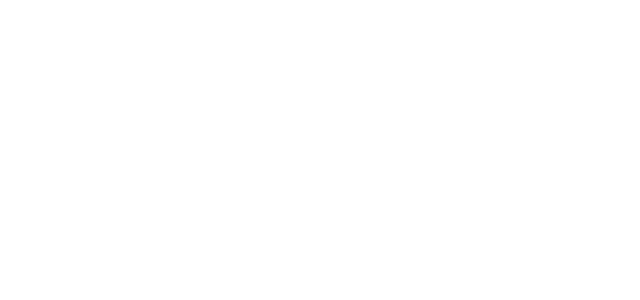
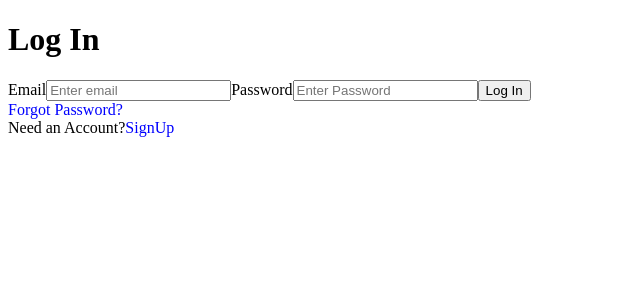
Before and after one commit to prajun7/phonebook, a React (Create React App) app in the folder client/: page /login in a window 1280 px wide. Shown: the top 300 px of the page, without its empty margins (0-640 px from the left). Built offline with nearby package versions, Linux system fonts and the light colour scheme.

Commit message:
logIn page

```diff
--- a/client/src/App.js
+++ b/client/src/App.js
@@ -1,6 +1,8 @@
 import './App.css';
 import SignUp from './components/pages/signUp/SignUp'
 import Home from './components/pages/home/Home'
+import ForgotPassword from './components/pages/forgotPassword/forgotPassword';
+import LogIn from './components/pages/logIn/LogIn';
 
 import { BrowserRouter as Router, Switch, Route } from 'react-router-dom';
 
@@ -15,8 +17,9 @@
         <UserContextProvider>
           <Switch>
             <Route path = "/" exact component ={Home} />
+            <Route path = "/login" component = {LogIn} />
             <Route path = "/signup" component = {SignUp} />
-
+            <Route path = "/forgotpassword" component = {ForgotPassword} />
           </Switch>
         </UserContextProvider>
       </Router>
--- /dev/null
+++ b/client/src/components/pages/forgotPassword/forgotPassword.js
@@ -0,0 +1,14 @@
+import React from 'react';
+
+// This will be the SignUp Page,
+// User will be able to SigUp from this page, if they don't have an account
+
+function ForgotPassword() {
+  return (
+  <div>
+      <h1>Forgot Password page</h1>
+  </div>
+  );
+}
+
+export default ForgotPassword;
--- /dev/null
+++ b/client/src/components/pages/logIn/LogIn.js
@@ -0,0 +1,142 @@
+/*
+Login Page,
+Shows the login page, where user can login
+Here, once they are logged in, we sent them to home page
+Once they are logged in, we store the user's information inside the context
+This user information that we stored in context, can be then used in any other page as per our need
+Only when the setLoggedIn from context is TRUE that means the user is currently logged in,
+*/
+
+import React, { useContext, useState } from 'react';
+import { Link, useHistory } from "react-router-dom";
+import { UserContext } from '../../../contexts/UserContext';
+import './LogIn.css';
+
+// This will be the LogIn Page,
+// User will be able to LogIn from this page, if they have an account
+
+const API_BASE = "http://localhost:5000";
+
+function LogIn() {
+  const[email, setEmail] = useState('');
+  const[password, setPassword] = useState('');
+  const[error, setError] = useState(null);
+ // const[successMessage, setSuccessMessage] = useState(null);
+  const history = useHistory();
+
+  // Using context to get the setLoggedIn and setUser
+  const {setLoggedIn, setUser} = useContext(UserContext);
+
+  /*
+    This removes the underline and makes the text blue from the links
+    Used below in Forgot Password? and Need an Account?
+  */
+  const navStyle ={
+    color : 'blue',
+    textDecoration : 'none'   // Removing the text-decoration(underline) from the links
+    // In Javascript while writing CSS we need to change text-decoration to textDecoration
+};
+
+/*
+  Checks wheather the user credential is correct or not
+  Checks database - handled by backend
+*/
+  const handleSubmitLogIn = async (e) => {
+    e.preventDefault();
+
+    try{
+      const res = await fetch(
+        `${API_BASE}/auth/login`,{
+        method : "POST",
+        headers : {
+          "Content-Type" : "application/json"
+        },
+        body : JSON.stringify({
+          email : email,
+          password : password
+        })
+        });
+       // console.log(res);   // this prints out the response object
+        const data = await res.json();
+      //  console.log(data);   // this prints the data/error from the server
+      if (!res.ok){
+        setError(data.error);   // in backend we set, {'error' : "Email already exists"}
+                                // so, we are doing data.error
+       // setSuccessMessage(null);   //need to set this to null so, that both error and success message
+      }                               // won't show up together
+
+      if(res.ok){
+      // setSuccessMessage("User Successfull LoggedIn");
+      // NO need to set successMessage as we are directly redirecting to the user page once loggedin
+
+       // console.log(data.authToken);  // This will give us the auth tokrn of the user that we created
+                      // in backend we set, res.header('authToken',token).send({'authToken' : token, 'user_info_backend' : user});
+                      // so, to set userID we can do, data.user here similar to data.error
+        setError(null);  //need to set this to null so, that both error and success message
+                         //  won't show up together
+
+      // console.log(data.user_info_backend); // This will give us the user info that we creatd in backend
+
+      // Using ComtextAPI to store the user info that is just signed up,
+      setLoggedIn(true);   //Setting true for user is logged in
+      setUser(data.user_info_backend);   //Setting the user information
+
+      // Must use return here, to prevent memory leakage
+        return history.push("/");
+      }
+
+    }catch(err){   //This is to handle network/connection errors
+      setError(err.message);
+      // setSuccessMessage(null);
+    }
+  }
+
+  return (
+    <div>   {/* Start of the main div */}
+    { error && <div className = 'error-message'>{error}</div>}
+    {/* { successMessage && <div className = "success-message">{successMessage}</div> } */}
+        {/* Only load this if error or successMessage is present */}
+
+      <div className='login'>
+          <h1>Log In </h1>
+          <form >
+            <label>Email</label>
+            <input
+                type = "email"
+                placeholder='Enter email'
+                required
+                onChange={(e) => setEmail(e.target.value)}
+              />
+
+            <label>Password</label>
+            <input
+                type = "password"
+                placeholder='Enter Password'
+                required
+                onChange={(e) => setPassword(e.target.value)}
+              />
+            <button onClick={handleSubmitLogIn}> Log In </button>
+
+            {/* ** Forgot Password? ** */}
+            <div className='fotgot-password-text'>
+                <Link style = {navStyle} to = "/forgotpassword">
+                  Forgot Password?
+                </Link>
+            </div>
+          </form>
+
+      </div>  {/* end of div className= login */}
+
+      {/* ** Need an Account? SignUp  ** */}
+      <div className='need-account-text'>
+        Need an Account?
+        <Link style = {navStyle} to = "/signup">
+            SignUp
+        </Link>
+      </div>
+
+   </div>   //End of the main div
+  );
+}
+
+export default LogIn;
```
Also changed, not shown: client/src/components/pages/logIn/LogIn.css (added).
